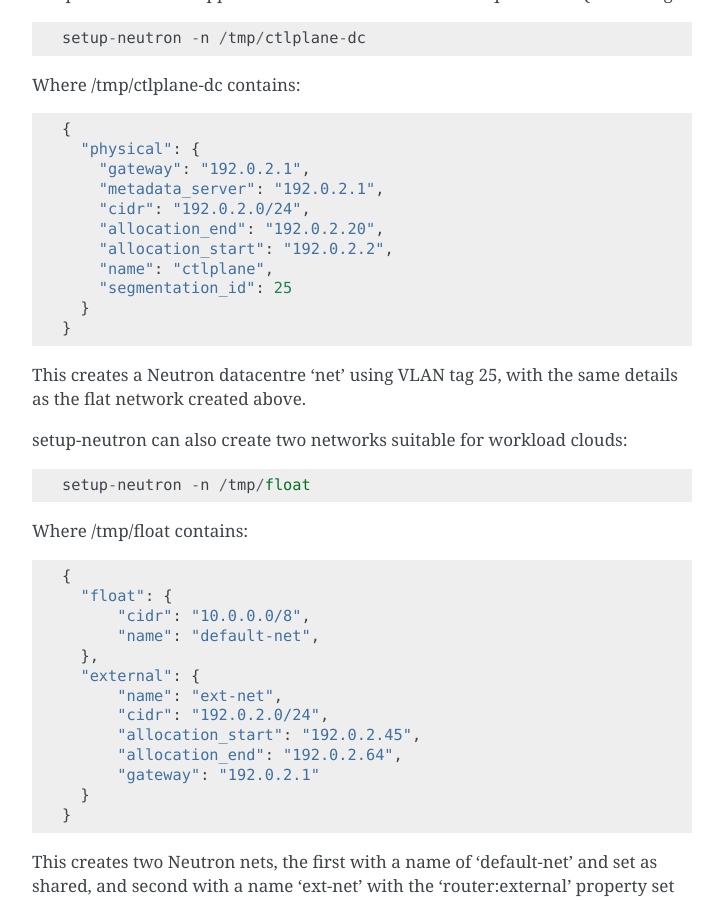
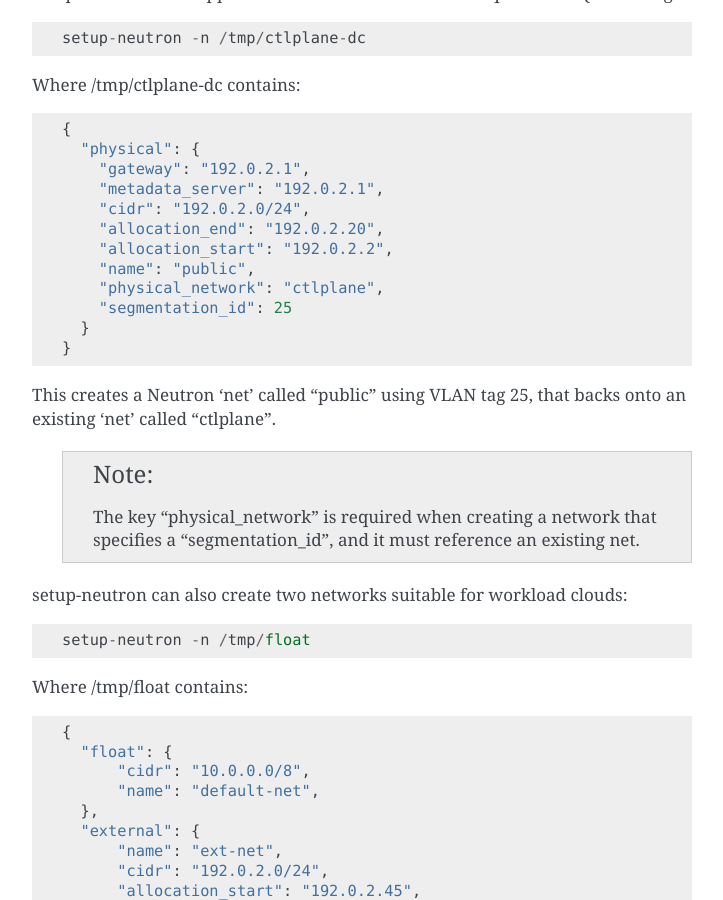
Before and after one commit to openstack-archive/os-cloud-config, a Sphinx documentation site: the page built from doc/source/usage.rst, in a window 1280 px wide and 900 px high, scrolled down 3485 px. Shown: the whole window, without its empty margins (388-1111 px from the left). Built offline with Sphinx 7.4.7, drawn with Linux system fonts in a browser that asks for light colours.

Commit message:
Do not hardcode datacentre as the physical network
Currently, setup-neutron's net creation code sets the
provider:physical_network property to 'datacentre' for VLAN'd networks.
This is incorrect, and in fact is a (somewhat) obvious regression from
the earlier VLAN code before the migration.

Change-Id: I677f3de70980d1db8cf64c822ad10e07368f928e
Closes-Bug: #1398457

```diff
--- a/doc/source/usage.rst
+++ b/doc/source/usage.rst
@@ -168,13 +168,19 @@ Where /tmp/ctlplane-dc contains::
         "cidr": "192.0.2.0/24",
         "allocation_end": "192.0.2.20",
         "allocation_start": "192.0.2.2",
-        "name": "ctlplane",
+        "name": "public",
+        "physical_network": "ctlplane",
         "segmentation_id": 25
       }
     }
 
-This creates a Neutron datacentre 'net' using VLAN tag 25, with the same
-details as the flat network created above.
+This creates a Neutron 'net' called "public" using VLAN tag 25, that backs onto
+an existing 'net' called "ctlplane".
+
+ .. note::
+
+    The key "physical_network" is required when creating a network that
+    specifies a "segmentation_id", and it must reference an existing net.
 
 setup-neutron can also create two networks suitable for workload clouds::
 
```
Also changed, not shown: 2 other files.
